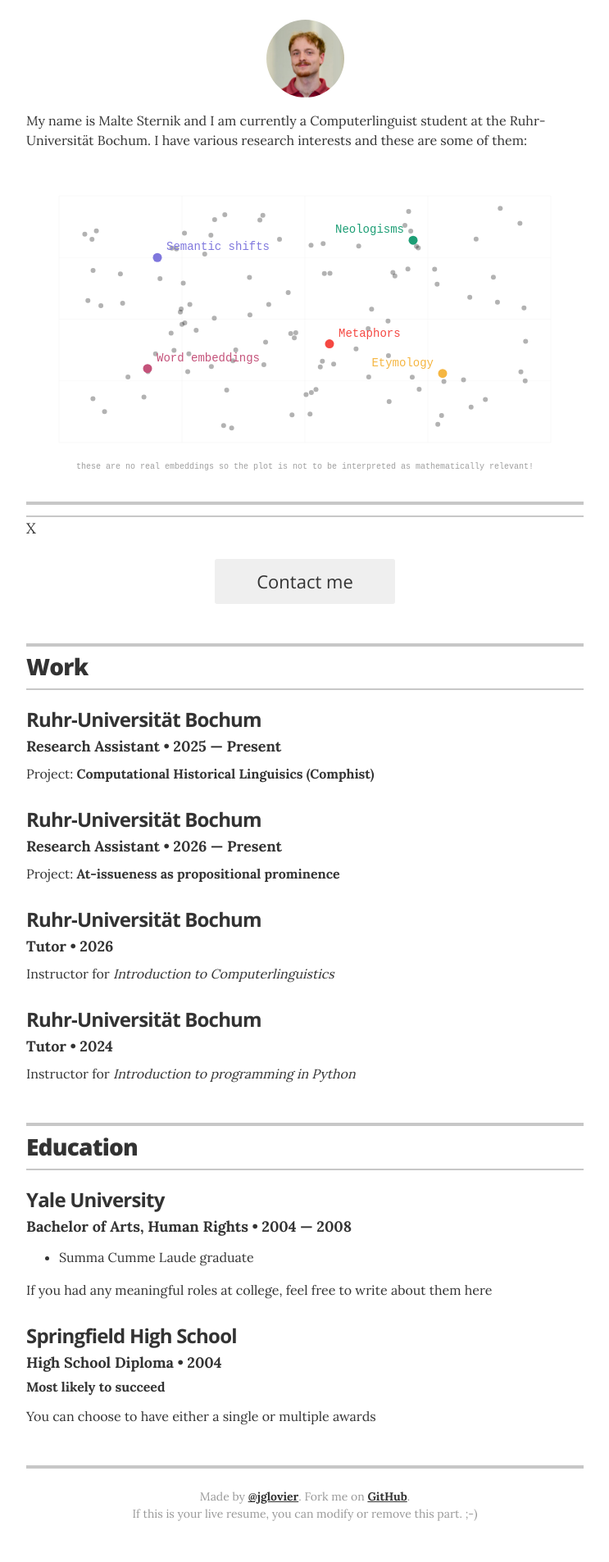
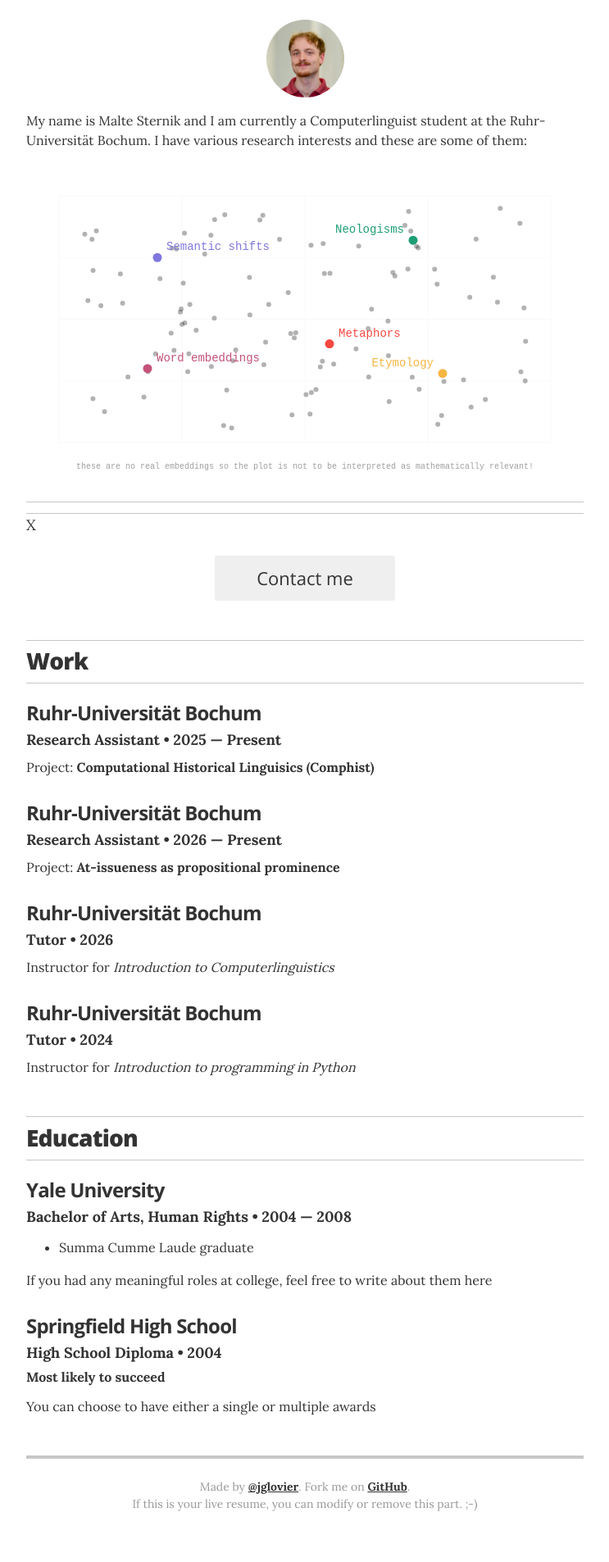
Before and after one commit to MalteSternik/MalteSternik.github.io, a Jekyll site: the page built from index.html, in a window 1280 px wide. Shown: the whole page at 82% size, without its empty margins (268-1011 px from the left). Built offline with Jekyll 4.4.1, drawn with Linux system fonts in a browser that asks for light colours.

Commit message:
Update _mixins.scss

```diff
--- a/_sass/_mixins.scss
+++ b/_sass/_mixins.scss
@@ -91,8 +91,8 @@
 // layout
 
 @mixin section_border {
-  border-top: 4px solid #c7c7c7;
-  border-bottom: 2px solid #c7c7c7;
+  border-top: 1px solid #c7c7c7;
+  border-bottom: 1px solid #c7c7c7;
   padding: .2rem 0 .4rem;
 }
 
```
